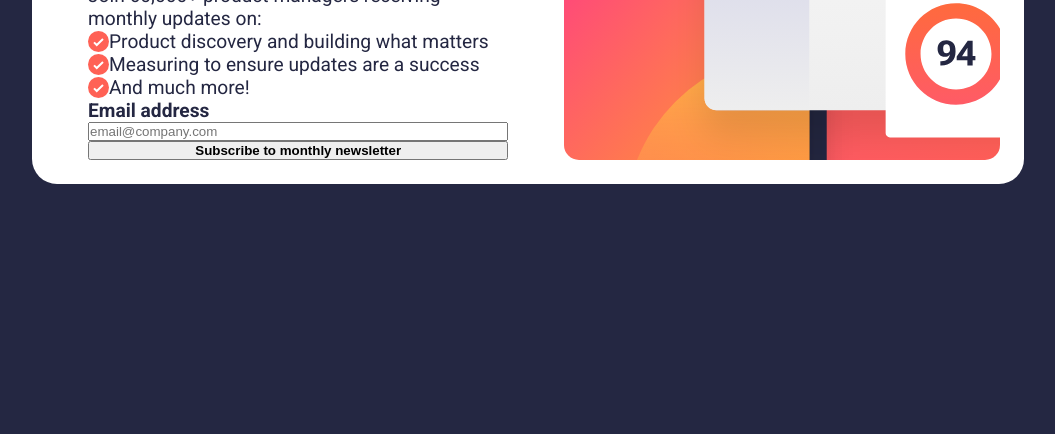
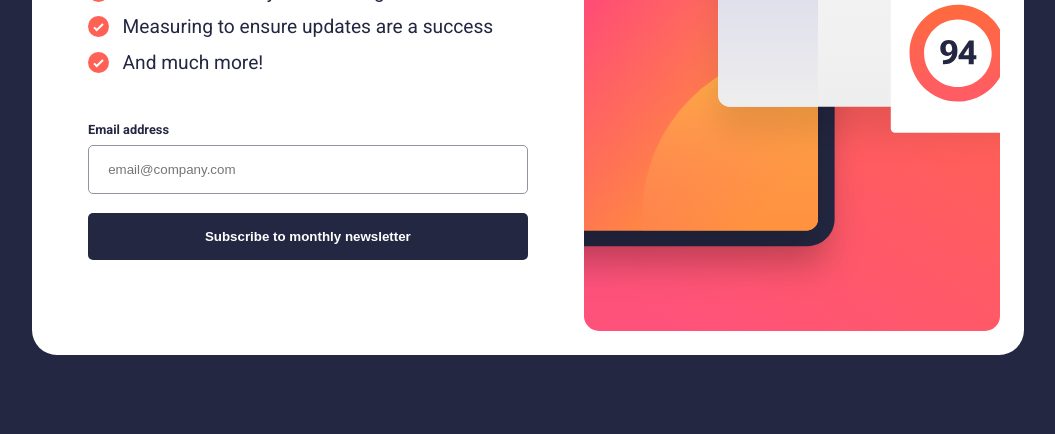
Before and after one commit to abdelilahelhaddad/newsletter-sign-up, a plain HTML site: page index.html in a window 1280 px wide. Shown: the part 366-800 px from the top of the page, without its empty margins (112-1167 px from the left). Drawn offline with Linux system fonts and the light colour scheme.

Commit message:
:fire: :art: Commit Desktop Layout :sparkles: :globe_with_meridians:

```diff
--- a/assets/css/style.scss
+++ b/assets/css/style.scss
@@ -39,6 +39,24 @@ button {
   font-weight: $font-weight-700;
 }
 
+.btn {
+  color: $white;
+  background-color: $secondary;
+  border: none;
+  border-radius: 5px;
+  padding: 1rem;
+  margin-top: 1.2rem;
+  &:hover {
+    background: linear-gradient(
+      90deg,
+      rgba(255, 89, 105, 1) 0%,
+      rgba(255, 112, 88, 1) 50%,
+      rgba(255, 131, 70, 1) 100%
+    );
+    cursor: pointer;
+  }
+}
+
 .container {
   padding: 0 1rem;
   margin: 0 auto;
@@ -52,25 +70,54 @@ button {
   color: $secondary;
   border-radius: 25px;
   .newsletter__content {
-    display: block;
-    width: 55%;
+    display: flex;
+    flex-direction: column;
+    justify-content: center;
+    width: 57%;
     padding: 0 3.5rem;
     h1 {
       font-size: 4rem;
     }
+    & > p {
+      margin-top: 1.2rem;
+    }
     ul {
+      margin-top: 1.2rem;
       li {
         display: flex;
         list-style: none;
+        margin-top: 0.8rem;
+        img {
+          margin-right: 0.85rem;
+        }
       }
     }
     form {
       display: flex;
       flex-direction: column;
+      margin-top: 3rem;
+      label {
+        font-size: 0.8rem;
+      }
+      input#email {
+        border-radius: 5px;
+        border: 1px solid $form;
+        padding: 1rem 1.2rem;
+        margin-top: 0.5rem;
+        &:hover {
+          border: 1px solid $secondary;
+          cursor: pointer;
+        }
+        &:focus {
+          outline: none;
+          border: 1px solid $secondary;
+        }
+      }
     }
   }
   .newsletter__illustration {
-    width: 45%;
+    width: 43%;
+    height: 593px;
     background-image: url("../images/illustration-sign-up-desktop.svg");
     background-repeat: no-repeat;
     background-size: cover;
```
Also changed, not shown: assets/css/style.css, 1 other file.
